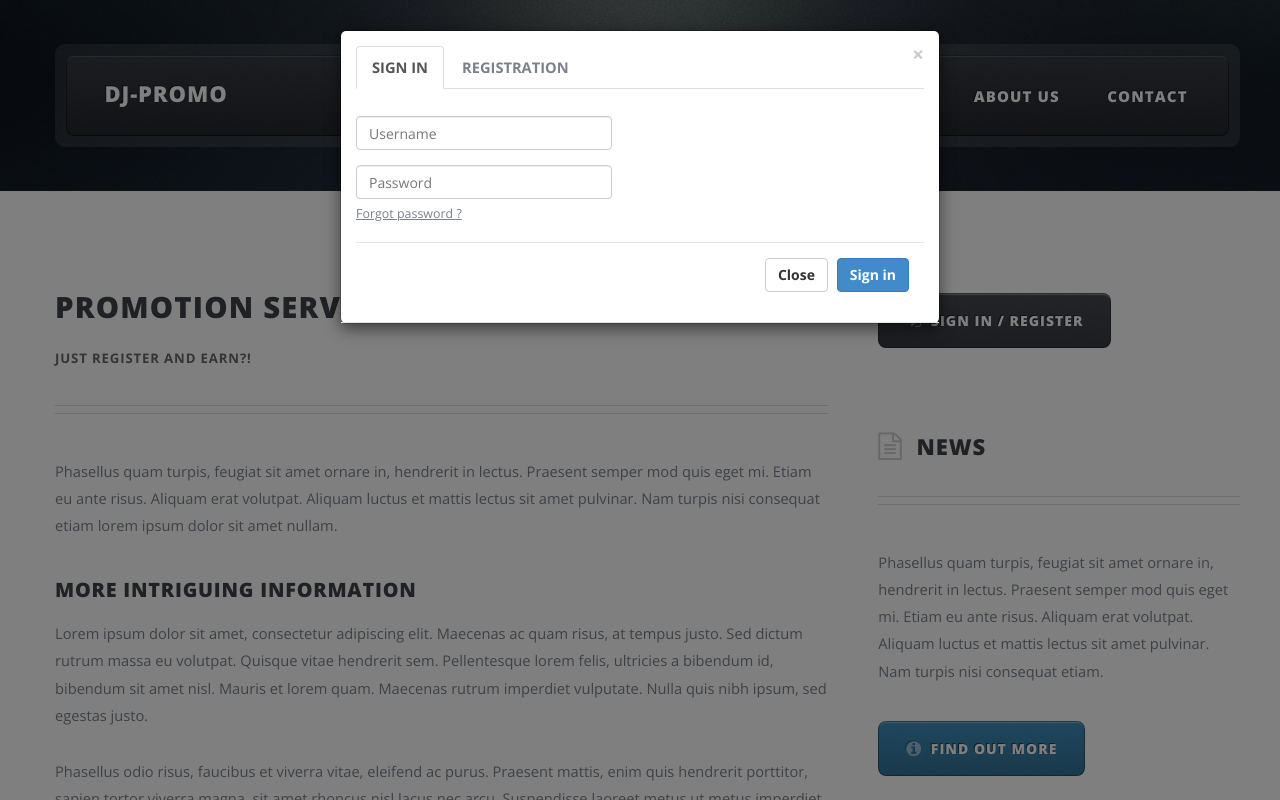
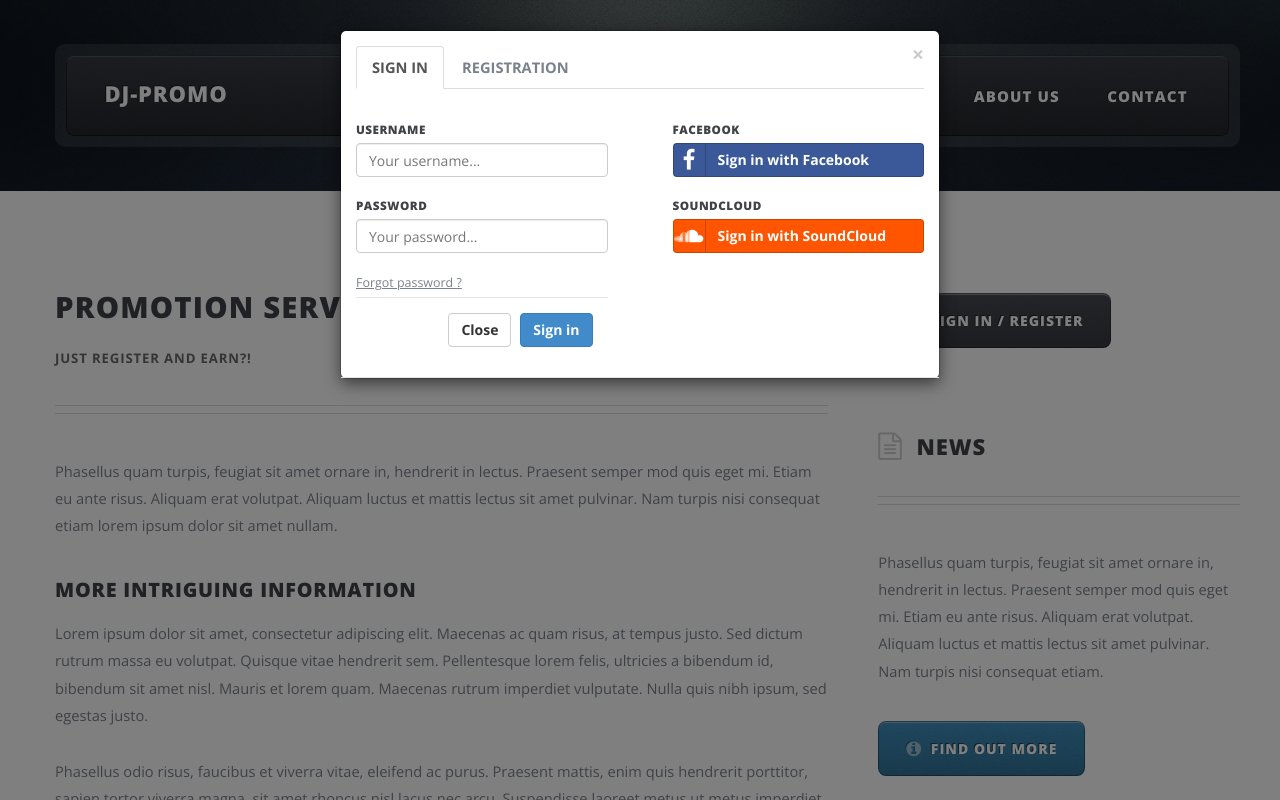
Before and after one commit to N-Porsh/DJ-PROMO, a PHP site: page / in a window 1280 px wide, after a click on "SIGN IN / REGISTER". Run offline with PHP 8.4, Linux system fonts and the light colour scheme; some libraries are stand-ins or nearby versions.

Commit message:
#2 - social login methods added

```diff
--- a/mockup/css/custom_styles.css
+++ b/mockup/css/custom_styles.css
@@ -1,9 +1,9 @@
 #header-wrapper #nav a{
     font-size: 15px;
 }
-.form-group .input-group {
+/* .form-group .input-group {
     width: 45%;
-}
+} */
 #profile_data .form-horizontal .control-label{
     text-align: left;
 }
@@ -11,6 +11,9 @@
     text-decoration: none;
     font-weight: bold;
     text-transform: uppercase;
+}
+.nounderline{
+    text-decoration: none;
 }
 .btn {
     font-weight: bold;
@@ -26,3 +29,6 @@
     box-shadow: none;
     outline: none;
 }
+.user_auth .form-group{
+    margin-bottom:49px;
+}
--- a/mockup/index.html
+++ b/mockup/index.html
@@ -14,6 +14,7 @@
 		<!--[if lte IE 8]><link rel="stylesheet" href="css/ie/v8.css" /><![endif]-->
 		<!--[if lte IE 9]><link rel="stylesheet" href="css/ie/v9.css" /><![endif]-->
 		<link rel="stylesheet" href="css/bootstrap.min.css"><!-- Latest compiled and minified CSS -->
+		<link rel="stylesheet" href="css/bootstrap-social.css"><!-- Bootstrap social icons -->
 		<link rel="stylesheet" href="css/custom_styles.css"><!-- Latest compiled and minified CSS -->
 
 
@@ -49,54 +50,78 @@
 								</ul>
 
 								<div class="tab-content">
+									<br>
 									<div class="tab-pane fade in active" id="signin">
-										<form role="form" id="user_auth">
-											<br>
+
+										<div class="row">
+											<div class="col-xs-6">
+												<form role="form" class="user_auth">
 													<div class="form-group">
-												<div class="input-group">
-													<label class="sr-only" for="name">Name</label>
-													<input type="text" class="form-control" placeholder="Username" name="username" id="username" maxlength="45" >
+														<label class="control-label" for="name">Username</label>
+														<input type="text" class="form-control col-xs-12" placeholder="Your username..." name="username" id="username" maxlength="45" >
 													</div>
-											</div>
+
 													<div class="form-group">
-												<div class="input-group">
-													<label class="sr-only" for="log_pw">Password</label>
-													<input type="password" class="form-control" placeholder="Password" name="log_pw" id="log_pw" maxlength="64" >
+														<label class="control-label" for="log_pw">Password</label>
+														<input type="password" class="form-control col-xs-12" placeholder="Your password..." name="log_pw" id="log_pw" maxlength="64" >
 													</div>
 													<a href="#forgotpassword" data-toggle="tab" class="input-group-forgotpw small">Forgot password ?</a>
-											</div>
+
+
 													<div class="modal-footer">
 														<button type="button" class="btn btn-default" data-dismiss="modal">Close</button>
 														<button type="submit" name="submit_signin" class="btn btn-primary">Sign in</button>
 													</div>
 												</form>
 											</div>
+											<div class="col-xs-6">
+												<form role="form" >
+													<div class="form-group">
+														<label class="control-label" for="auth_fb">Facebook</label>
+														<a id="auth_fb" class="btn btn-block btn-social btn-facebook nounderline">
+														  <i class="fa fa-facebook"></i>
+														  Sign in with Facebook
+														</a>
+													</div>
+
+													<div class="form-group">
+														<label class="control-label" for="auth_sc">SoundCloud</label>
+														<a id="auth_sc" class="btn btn-block btn-social btn-soundcloud nounderline">
+														  <i class="fa fa-soundcloud"></i>
+														  Sign in with SoundCloud
+														</a>
+													</div>
+
+												</form>
+											</div>
+										</div>
+									</div>
 
 									<div class="tab-pane fade" id="registration">
-										<form role="form" id="reg_form">
-											<br>
+										<form role="form"  id="reg_form">
+
 											<div class="form-group">
 												<div class="input-group">
-													<label class="sr-only" for="username">username</label>
-													<input type="text" class="form-control" placeholder="Username" name="username" maxlength="45" >
+													<label for="username">username</label>
+													<input type="text" class="form-control" placeholder="Your username..." name="username" maxlength="45" >
 												</div>
 											</div>
 											<div class="form-group">
 												<div class="input-group">
-													<label class="sr-only" for="email">Email</label>
-													<input type="email" class="form-control" placeholder="E-mail" maxlength="65" name="emailadress">
+													<label  for="email">Email</label>
+													<input type="email" class="form-control" placeholder="Your E-mail address..." maxlength="65" name="emailadress">
 												</div>
 											</div>
 											<div class="form-group">
 												<div class="input-group">
-													<label class="sr-only" for="reg_pw">Password</label>
-													<input type="password" class="form-control" placeholder="Password" id="reg_pw" name="reg_pw" maxlength="64">
+													<label  for="reg_pw">Password</label>
+													<input type="password" class="form-control" placeholder="Your password..." id="reg_pw" name="reg_pw" maxlength="64">
 												</div>
 											</div>
 											<div class="form-group">
 												<div class="input-group">
-													<label class="sr-only" for="password_again">Password again</label>
-													<input type="password" class="form-control" placeholder="Re-Password" id="password_again" name="password_again" maxlength="64">
+													<label  for="password_again">Password again</label>
+													<input type="password" class="form-control" placeholder="Password again..." id="password_again" name="password_again" maxlength="64">
 												</div>
 											</div>
 
@@ -109,7 +134,7 @@
 
 									<div class="tab-pane" id="forgotpassword">
 										<form role="form" id="auth_restore">
-											<br>
+
 											<div class="form-group">
 												<div class="input-group">
 													<label  for="email_restore">Forgot password ?</label>
```
Also changed, not shown: mockup/css/bootstrap-social.css (added). Lines whose indentation alone changed are shown as unchanged.
